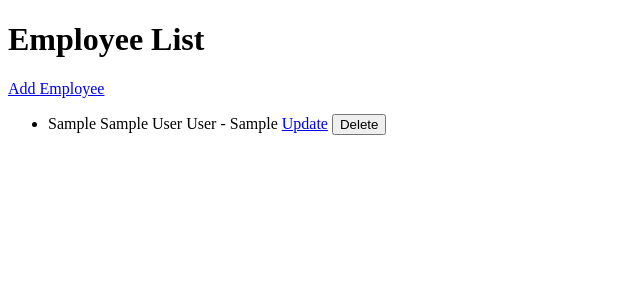
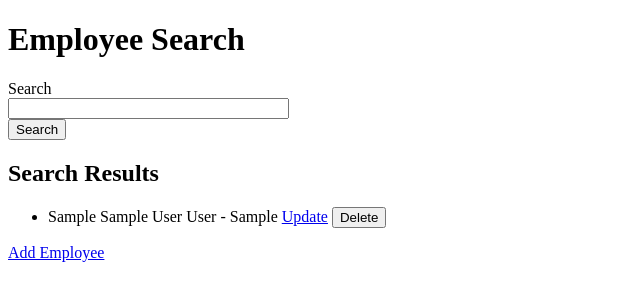
Before and after one commit to pain459/LSD, a Flask app: template system_design/office_db/templates/index.html in a window 1280 px wide. Shown: the top 301 px of the page, without its empty margins (0-640 px from the left). Run offline with Flask 3, Linux system fonts and the light colour scheme; the template is opened without the code that fills it: values that come from a table or form of the project are taken from there, others are empty; tables that the repository leaves empty hold one stand-in row (values such as "Sample post").

Commit message:
search functionality added.

```diff
--- a/system_design/office_db/app.py
+++ b/system_design/office_db/app.py
@@ -1,6 +1,6 @@
 from flask import Flask, render_template, request, redirect, url_for
 from database import db
-from forms import EmployeeForm
+from forms import EmployeeForm, SearchForm
 
 app = Flask(__name__)
 app.config['SQLALCHEMY_DATABASE_URI'] = 'sqlite:///office.db'
@@ -11,10 +11,20 @@ with app.app_context():
     from models import Employee
     db.create_all()
 
-@app.route('/')
+@app.route('/', methods=['GET', 'POST'])
 def index():
-    employees = Employee.query.all()
-    return render_template('index.html', employees=employees)
+    form = SearchForm()
+    employees = []
+    if form.validate_on_submit():
+        search_term = form.search.data
+        employees = Employee.query.filter(
+            (Employee.first_name.ilike(f'%{search_term}%')) |
+            (Employee.middle_name.ilike(f'%{search_term}%')) |
+            (Employee.last_name.ilike(f'%{search_term}%')) |
+            (Employee.designation.ilike(f'%{search_term}%')) |
+            (Employee.employee_id.ilike(f'%{search_term}%'))
+        ).all()
+    return render_template('index.html', form=form, employees=employees)
 
 @app.route('/add', methods=['GET', 'POST'])
 def add_employee():
--- a/system_design/office_db/forms.py
+++ b/system_design/office_db/forms.py
@@ -11,3 +11,7 @@ class EmployeeForm(FlaskForm):
     designation = StringField('Designation', validators=[DataRequired(), Length(max=100)])
     employee_id = StringField('Employee ID', validators=[DataRequired(), Length(max=20)])
     submit = SubmitField('Submit')
+
+class SearchForm(FlaskForm):
+    search = StringField('Search', validators=[DataRequired()])
+    submit = SubmitField('Search')
--- a/system_design/office_db/templates/index.html
+++ b/system_design/office_db/templates/index.html
@@ -4,8 +4,15 @@
     <title>Office Database</title>
 </head>
 <body>
-    <h1>Employee List</h1>
-    <a href="{{ url_for('add_employee') }}">Add Employee</a>
+    <h1>Employee Search</h1>
+    <form method="POST" action="/">
+        {{ form.hidden_tag() }}
+        {{ form.search.label }}<br>
+        {{ form.search(size=32) }}<br>
+        {{ form.submit() }}
+    </form>
+
+    <h2>Search Results</h2>
     <ul>
         {% for employee in employees %}
             <li>
@@ -17,5 +24,6 @@
             </li>
         {% endfor %}
     </ul>
+    <a href="{{ url_for('add_employee') }}">Add Employee</a>
 </body>
 </html>
```
